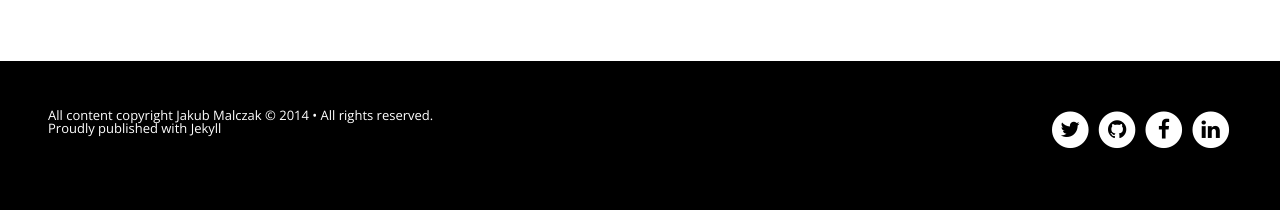
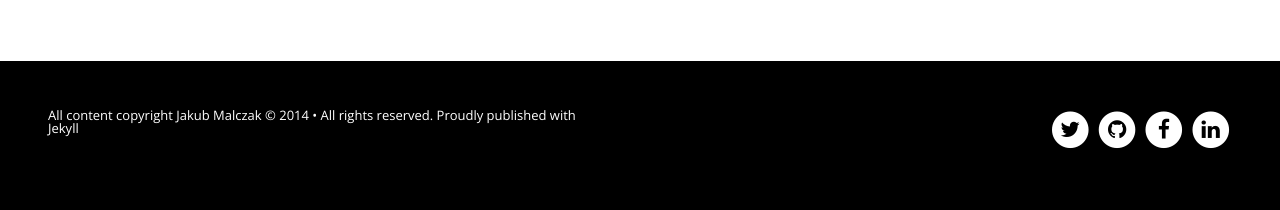
Before and after one commit to jmalczak/jmalczak.github.io, a Jekyll site: the page built from index.html, in a window 1280 px wide. Shown: the part 1616-1826 px from the top of the page. Built offline with Jekyll 4.4.1, drawn with Linux system fonts in a browser that asks for light colours; nearby versions of some CDN libraries; the list of posts is cut into pages by our own code.

Commit message:
Fixed selection

```diff
--- a/_includes/footer.html
+++ b/_includes/footer.html
@@ -1,8 +1,6 @@
 <footer class="notepad-site-footer footer">
     <div class="copyright">
-        <section>All content copyright <a href="{{ site.url }}/about">{{ site.owner.name }}</a> &copy; {{ site.time | date: '%Y' }} &bull; All rights reserved.</section>
-        <section>Proudly published with <a class="icon-ghost" href="https://jekyllrb.com/">Jekyll</a>
-        </section>
+        All content copyright <a href="{{ site.url }}/about">{{ site.owner.name }}</a> &copy; {{ site.time | date: '%Y' }} &bull; All rights reserved. Proudly published with <a class="icon-ghost" href="https://jekyllrb.com/">Jekyll</a>
     </div>
     <div class="social-icons">
 
```
